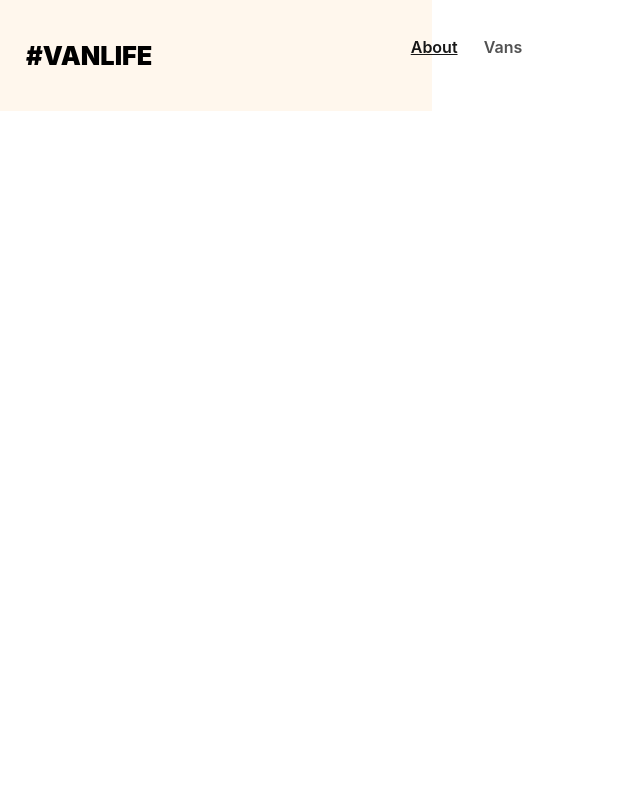
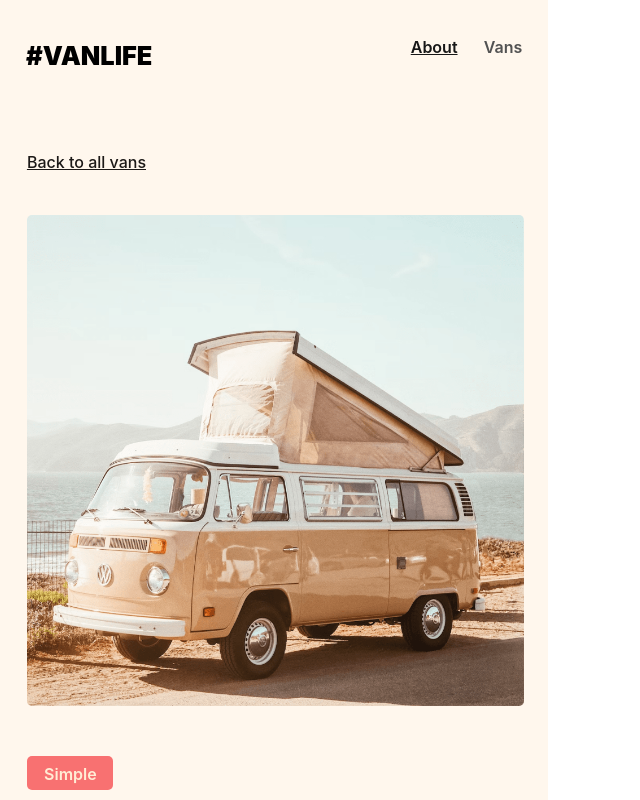
Before and after one commit to bhivgadearav/react-practice, a React (Vite) app: page /vans/1 in a window 1280 px wide. Before the commit this address had no page. Shown: the top 800 px of the page, without its empty margins (0-640 px from the left). Built offline with nearby package versions, Linux system fonts and the light colour scheme.

Commit message:
vaninfo base
all vans in vans page link to the vansinfo page with their id although it is not dynamic

```diff
--- a/src/App.jsx
+++ b/src/App.jsx
@@ -29,7 +29,7 @@ function App() {
         <Route path="/" element={<Home />} />
         <Route path="/about" element={<About />} />
         <Route path="/vans" element={ <Vans /> } />
-        <Route path="/demo" element={ <VanInfo /> } />
+        <Route path="/vans/:id" element={<VanInfo />} />
       </Routes>
       </BrowserRouter>
     </>
--- a/src/Van.jsx
+++ b/src/Van.jsx
@@ -1,8 +1,10 @@
 import React from "react";
+import { Link } from "react-router-dom";
 
 export default function Van(props) {
     return (
         <>
+        <Link to={`/vans/${props.id}`}>
             <div className="w-[492.34px] h-[41.86px]">
                 <div className="relative max-w-xl mx-auto">
                     <img className="w-[229.23px] h-[229.23px] rounded-[5px]" src={props.image} />
@@ -29,6 +31,7 @@ export default function Van(props) {
                     </div>
                 </div>
             </div>
+        </Link>
         </>
     )
 }
--- a/src/VanInfo.jsx
+++ b/src/VanInfo.jsx
@@ -1,7 +1,7 @@
 import React from "react";
 import data from "./data";
 
-export default function VanInfo(){
+export default function VanInfo(props){
     return(
         <>
         <div className="w-[548.15px] h-[1259.75px] relative bg-orange-50">
--- a/src/Vans.jsx
+++ b/src/Vans.jsx
@@ -34,7 +34,7 @@ export default function Vans(){
                 <div className="grid grid-cols-2 gap-x-20 gap-y-20 w-full">
                     {
                         vans.map((van) => {
-                            return <Van key={van.id} name={van.name} type={van.type} image={van.image} price={van.price}/>
+                            return <Van id={van.id} name={van.name} type={van.type} image={van.image} price={van.price}/>
                         })
                     }
                 </div>
```
Lines whose indentation alone changed are shown as unchanged.
